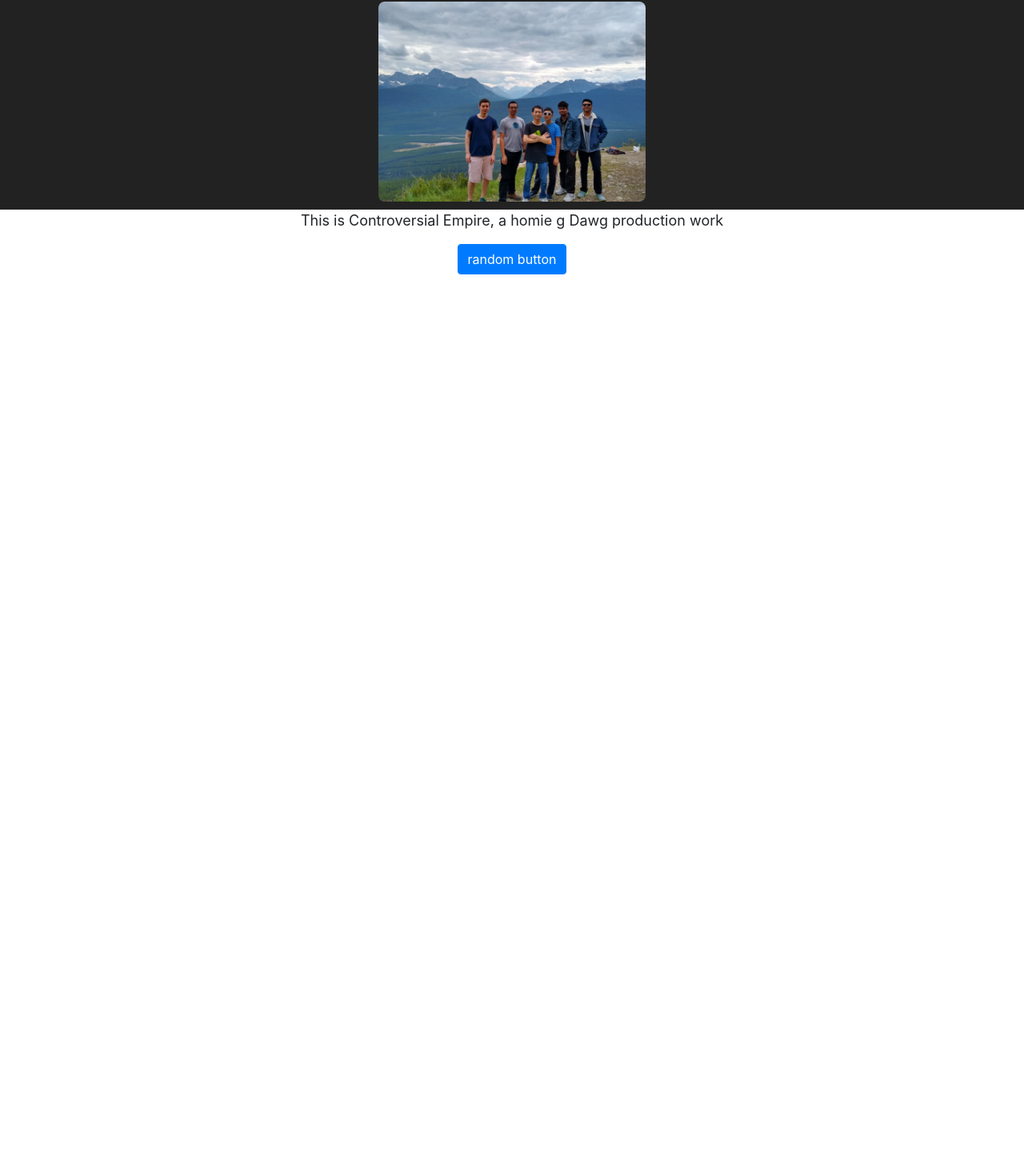
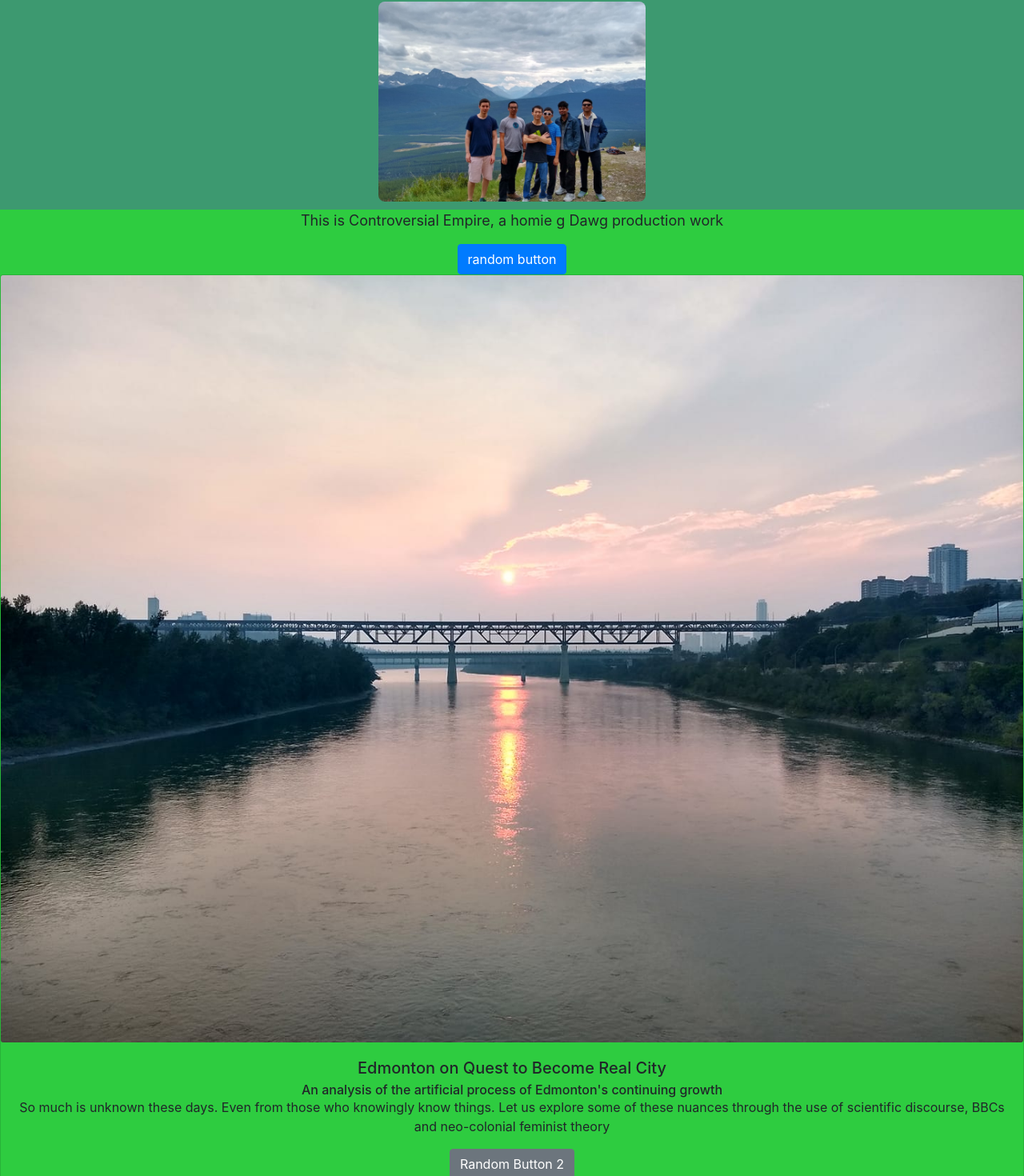
Before and after one commit to avry/Controversial-Empire, a React (Create React App) app: page / in a window 1280 px wide. Shown: the part 18-1488 px from the top of the page at 80% size. Before the commit the page ends 800 px from the top, so only its background shows below. Built offline with nearby package versions, Linux system fonts and the light colour scheme.

Commit message:
fooling around with cards and colors

```diff
--- a/src/containers/App.css
+++ b/src/containers/App.css
@@ -1,5 +1,6 @@
 .App {
   text-align: center;
+  background-color: #2ECC40;
 }
 
 .App-team-picture {
@@ -8,7 +9,7 @@
 }
 
 .App-header {
-  background-color: #222;
+  background-color: #3D9970;
   height: 280px;
   padding: 20px;
   color: white;
--- a/src/containers/App.js
+++ b/src/containers/App.js
@@ -3,6 +3,7 @@ import logo from '../images/logo.svg';
 import theteam from '../images/theteam.jpg';
 import './App.css';
 import { Button } from 'reactstrap';
+import Example from './TestCard';
 
 
 class App extends Component {
@@ -16,6 +17,7 @@ class App extends Component {
           This is Controversial Empire, a homie g Dawg production work
         </p>
         <Button color="primary">random button</Button>{' '}
+        <Example />
       </div>
     );
   }
--- /dev/null
+++ b/src/containers/TestCard.js
@@ -0,0 +1,23 @@
+import React from 'react';
+import walterdale from '../images/article1.jpg';
+import { Card, CardImg, CardText, CardBody,
+  CardTitle, CardSubtitle, Button } from 'reactstrap';
+
+const Example = () => {
+  return (
+    <div>
+      <Card style={{ backgroundColor: '#2ECC40' }}>
+        <CardImg src={walterdale} />
+        <CardBody>
+          <CardTitle>Edmonton on Quest to Become Real City</CardTitle>
+          <CardSubtitle>An analysis of the artificial process of Edmonton's continuing growth</CardSubtitle>
+          <CardText>So much is unknown these days. Even from those who knowingly know things. Let us explore some of these nuances through
+          the use of scientific discourse, BBCs and neo-colonial feminist theory</CardText>
+          <Button>Random Button 2</Button>
+        </CardBody>
+      </Card>
+    </div>
+  );
+};
+
+export default Example;
```
Also changed, not shown: src/images/article1.jpg (added), 1 other file (tests, documents, lock files or other folders).
